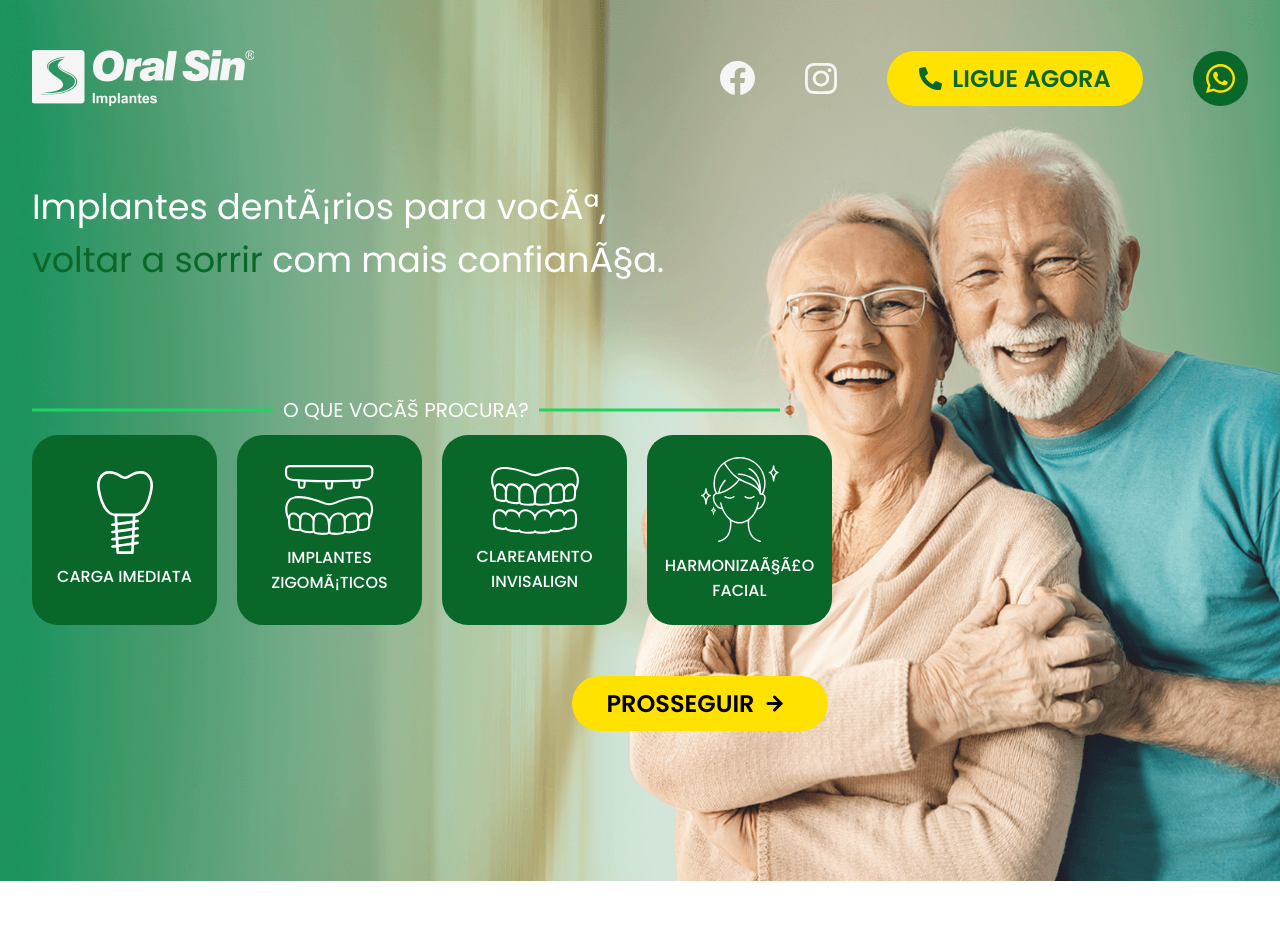
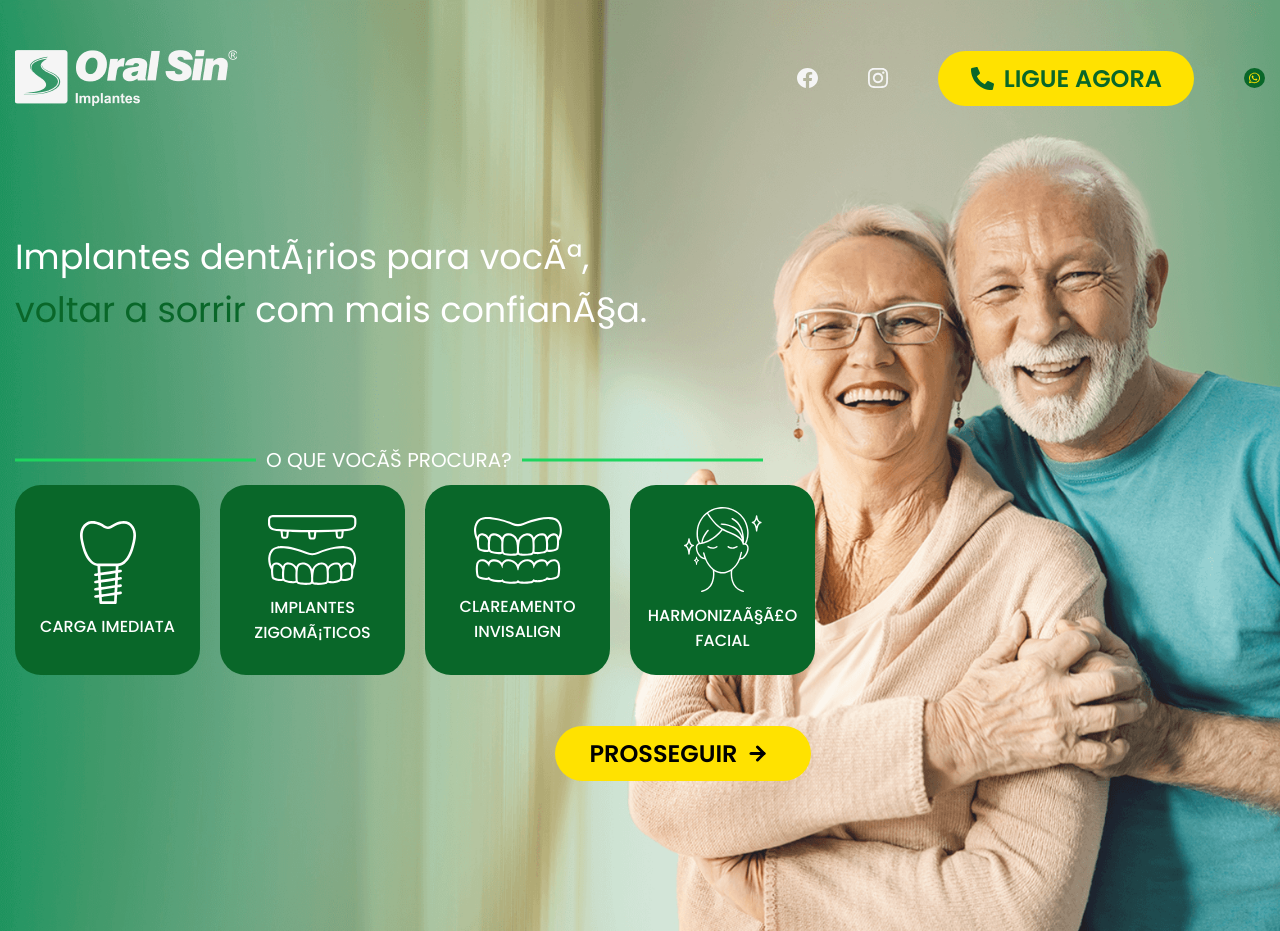
Before and after one commit to viniciusberaldolopes/oralsin, a plain HTML site: page index.html in a window 1280 px wide. Shown: the top 931 px of the page. Before the commit the page ends 881 px from the top, so only its background shows below. Drawn offline with Linux system fonts and the light colour scheme.

Commit message:
third commit

```diff
--- a/index.html
+++ b/index.html
@@ -11,24 +11,27 @@
 
 </head>
 <body>
+
+    <section class="section-01">
         <header>
             <div class="container">
-            <div class="logo">
+            <nav>
                 <img src="./img/Asset 1distritec 2.png" alt="">
-            </div>
-            <div class="contact">
-                <img class="icon-head" src="./img/facebook (2).svg" alt="">
-                <img class="icon-head" src="./img/instagram (2).svg" alt="">
-                <button class="secondary-btn">
+                  <ul>
+                        <li> <img class="icon-head" src="./img/facebook (2).svg" alt=""></li>
+                        <li> <img class="icon-head" src="./img/instagram (2).svg" alt=""></li>
+                        <li><button class="secondary-btn">
                             <img src="./img/phone-2.svg" alt="">
                             Ligue Agora
                         </button>
-                <img class="icon-head" src="./img/whatsapphead.svg" alt="">
+                    </li>
+                    <li>
+                        <img class="icon-head" src="./img/wp-icon.svg" alt="">  </li>
+                    </ul>
+                    </nav>
                 </div>
-        </div>
+
         </header>
-
-    <section class="section-01">
         <div class="container">
             <div class="content-01">
                 <h2>
--- a/scss/_grid.scss
+++ b/scss/_grid.scss
@@ -1,6 +1,6 @@
 .container {
     width: 100%;
-    max-width: 1246px;
+    max-width: 1341px;
     padding: 0 15px;
     margin: 0 auto;
 }
--- a/scss/_header.scss
+++ b/scss/_header.scss
@@ -1,12 +1,30 @@
+.section-01 {
     header {
         z-index: 1;
         height: 140px;
         padding-top: 50px;
         .container {
-        @include flex(row, center, space-between);
-        .contact {
+            width: 100%;
+            max-width: 1348px;
+         nav {
+            @include flex(row, center, center);
+            ul {
+                width: 100%;
+                margin-left: 560px;
                 @include flex(row, center, space-between);
                 gap: 50px;
+                li {
+                    .icon-head {
+                        width: 300px;
+                    }
+                    .icon-head-2 {
+                        width: 100%;
+                        max-width: 600px;
+                    }
+                }
+
             }
          }
         }
+    }
+}
--- a/scss/_home.scss
+++ b/scss/_home.scss
@@ -3,7 +3,6 @@
     width: 100%;
     background-image: url('../img/bg-01.png');
     display: grid!important;
-    margin-top: -140px;
     background-repeat: no-repeat;
     background-size: cover;
     background-position: center;
@@ -15,7 +14,7 @@
             color: #fff;
             font-family: 'Poppins', sans-serif;
             font-weight: 400;
-            margin-top: 180px;
+            margin-top: 90px;
             margin-bottom: 109px;
             .verde {
                 color: #096729;
```
Also changed, not shown: CSS/main.min.css, img/wp-icon.svg (added), 1 other file. Lines whose indentation alone changed are shown as unchanged.
